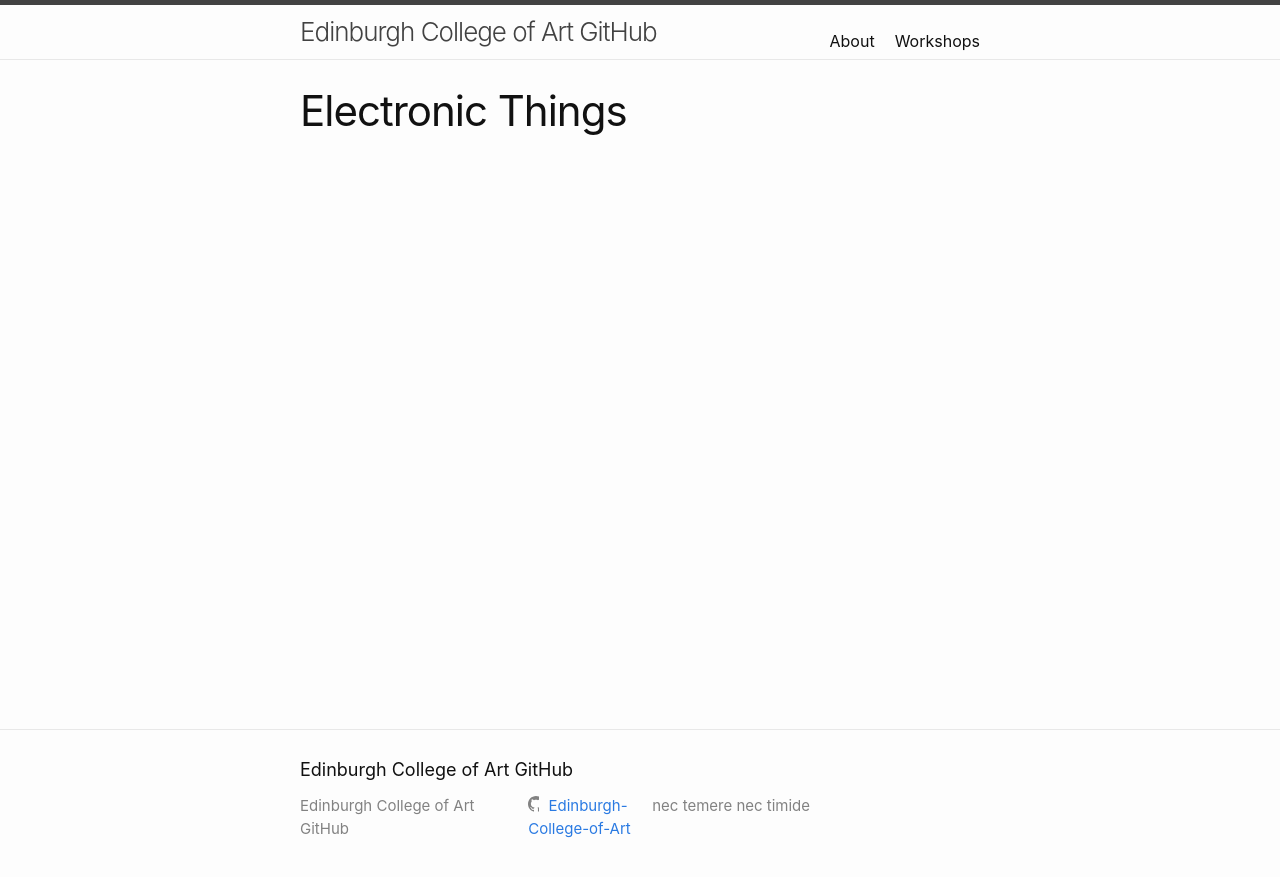
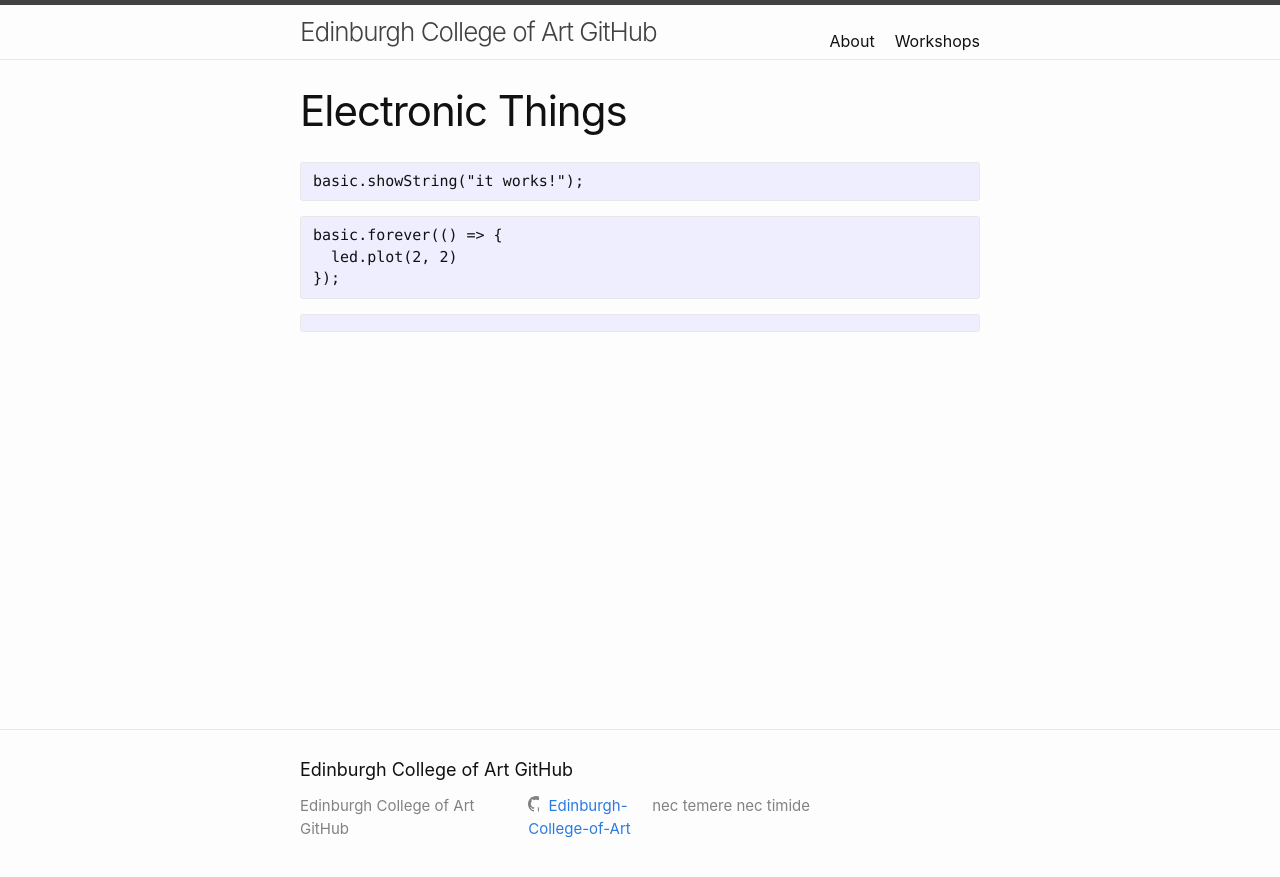
Before and after one commit to Edinburgh-College-of-Art/Ediburgh-College-of-Art.github.io, a Jekyll site: the page built from _courses/et/index.md, in a window 1280 px wide. Shown: the top 877 px of the page. Built offline with Jekyll 4.4.1, drawn with Linux system fonts in a browser that asks for light colours; nearby versions of some CDN libraries; a script that is not in the unit is left out.

Commit message:
add: makecode rendering

```diff
--- a/_courses/et/index.md
+++ b/_courses/et/index.md
@@ -4,3 +4,14 @@
 course: Electronic Things
 repo_url: electronic-things
 ---
+
+
+<pre id="pre1" class="makecode">
+basic.showString("it works!");
+</pre>
+<pre id="pre2" class="makecode">
+basic.forever(() => {
+  led.plot(2, 2)
+});
+</pre>
+<pre id="pre3" class="makecode" data-packageid="_HjWJo9eHjXwP"></pre>
--- a/_includes/head.html
+++ b/_includes/head.html
@@ -8,7 +8,7 @@
   <link rel="stylesheet" href="{{ "/assets/main.css" | relative_url }}">
   <script src="https://code.jquery.com/jquery-3.3.1.slim.min.js" integrity="sha384-q8i/X+965DzO0rT7abK41JStQIAqVgRVzpbzo5smXKp4YfRvH+8abtTE1Pi6jizo" crossorigin="anonymous"></script>
   <link rel="stylesheet" href="https://use.fontawesome.com/releases/v5.8.1/css/all.css" integrity="sha384-50oBUHEmvpQ+1lW4y57PTFmhCaXp0ML5d60M1M7uH2+nqUivzIebhndOJK28anvf" crossorigin="anonymous">
-
+  <script src="{{ relative_root_path }}/assets/js/msmakecoderender.js" async></script>
   {%- feed_meta -%}
   {%- if jekyll.environment == 'production' and site.google_analytics -%}
   {%- include google-analytics.html -%}
```
